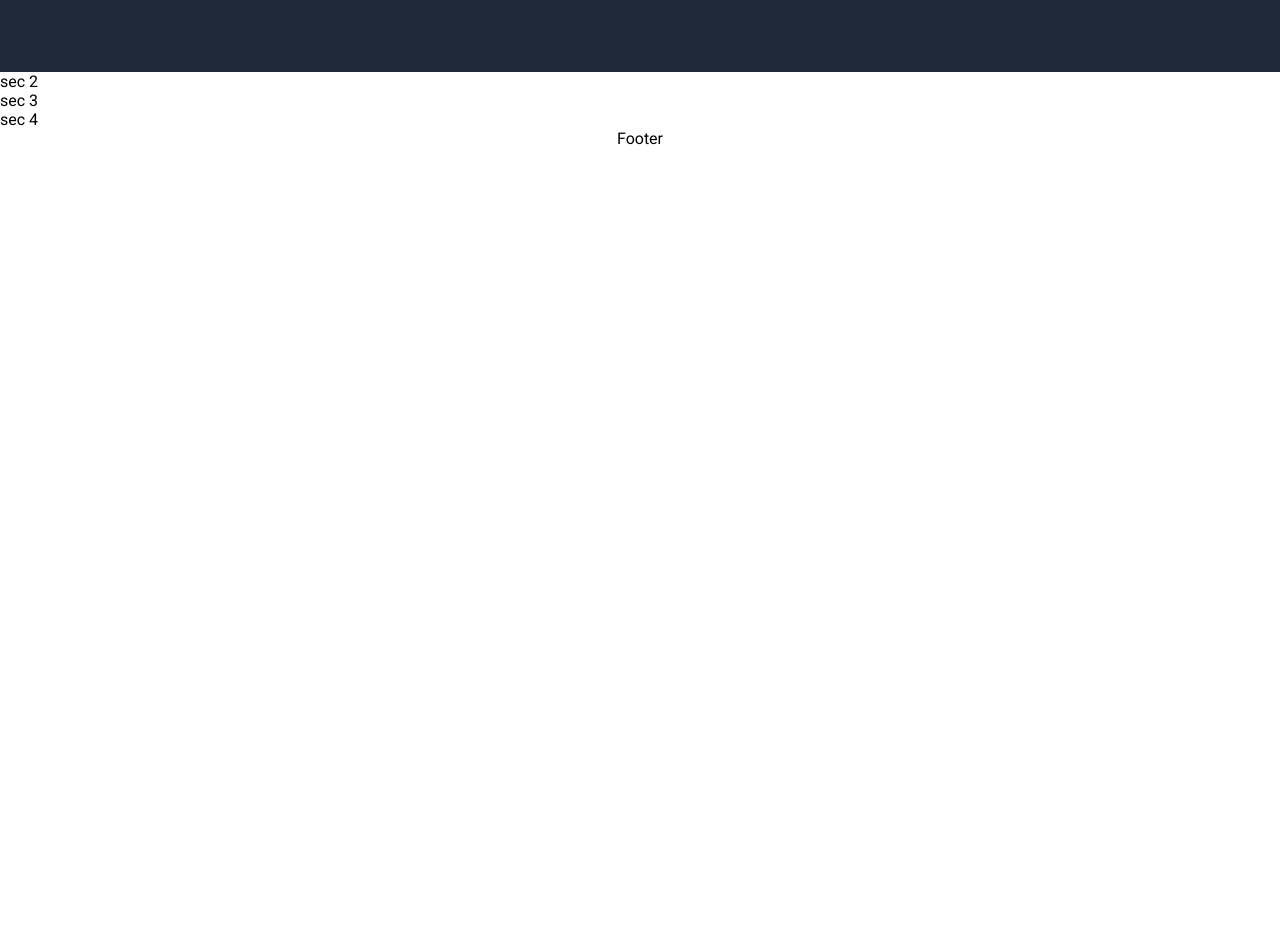
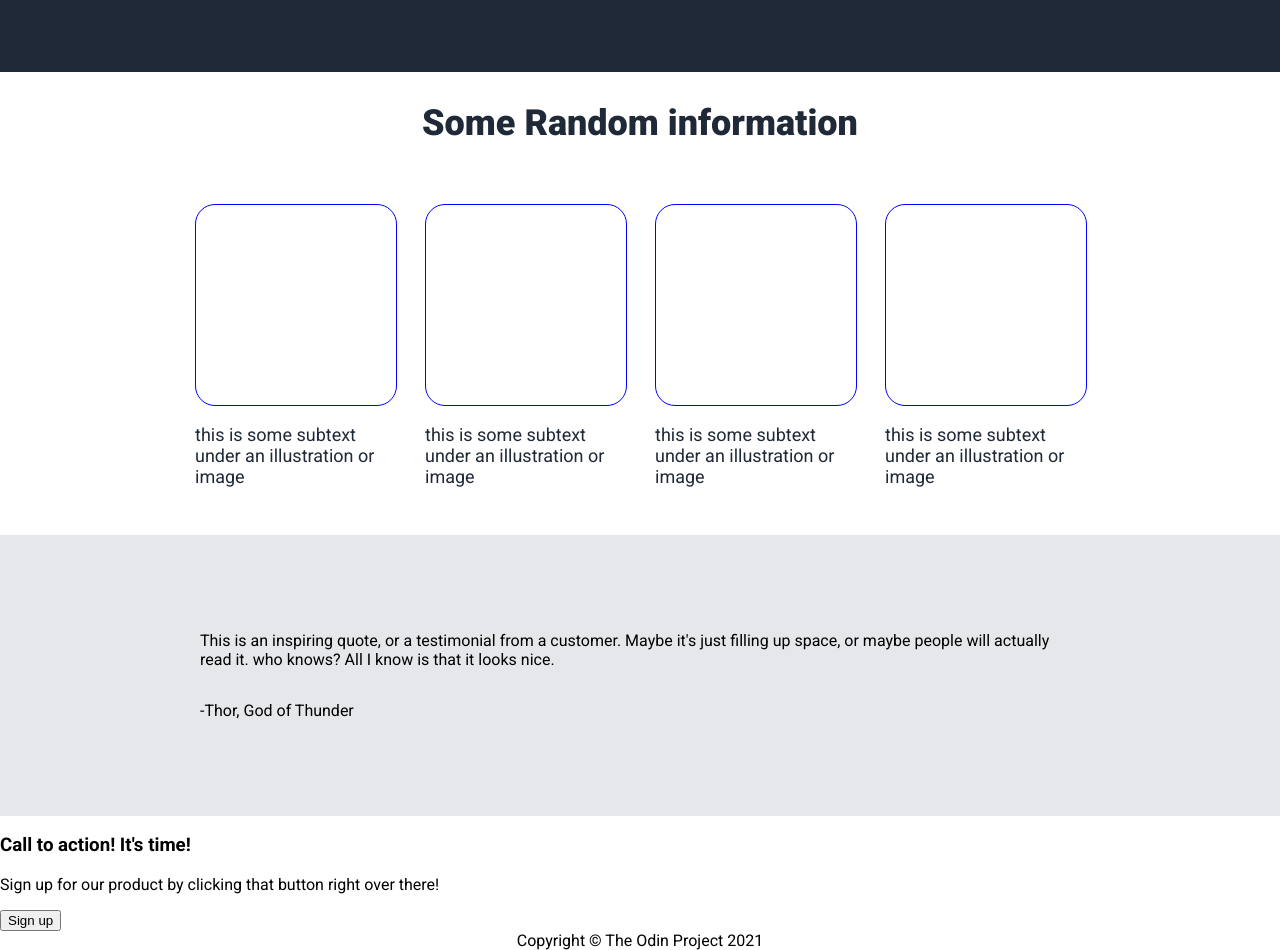
Before and after one commit to spx77-e59/landing-page, a plain HTML site: page index.html in a window 1280 px wide. Shown: the part 500-1450 px from the top of the page. Before the commit the page ends 800 px from the top, so only its background shows below. Drawn offline with Linux system fonts and the light colour scheme.

Commit message:
Add section 2 and a bit of section 3

```diff
--- a/index.html
+++ b/index.html
@@ -30,12 +30,52 @@
                     alt="deadpool and wolverine">
             </div>
         </section>
-        <section class="section-2">sec 2</section>
-        <section class="section-3">sec 3</section>
-        <section class="section-4">sec 4</section>
+        <section class="section-2">
+            <h2>Some Random information</h2>
+            <div class="container">
+                <div class="card">
+                    <div class="img-holder">
+                        <img src="" alt="">
+                    </div>
+                    <p>this is some subtext under an illustration or image</p>
+                </div>
+                <div class="card">
+                    <div class="img-holder">
+                        <img src="" alt="">
+                    </div>
+                    <p>this is some subtext under an illustration or image</p>
+                </div>
+                <div class="card">
+                    <div class="img-holder">
+                        <img src="" alt="">
+                    </div>
+                    <p>this is some subtext under an illustration or image</p>
+                </div>
+                <div class="card">
+                    <div class="img-holder">
+                        <img src="" alt="">
+                    </div>
+                    <p>this is some subtext under an illustration or image</p>
+                </div>
+            </div>
+        </section>
+        <section class="section-3">
+            <p class="quote">This is an inspiring quote, or a testimonial from a customer. Maybe it's just filling up
+                space, or maybe people will actually read it. who knows? All I know is that it looks nice.</p>
+            <p class="author">-Thor, God of Thunder</p>
+        </section>
+        <section class="section-4">
+            <div class="left">
+                <h3>Call to action! It's time!</h3>
+                <p>Sign up for our product by clicking that button right over there!</p>
+            </div>
+            <div class="right">
+                <button>Sign up</button>
+            </div>
+        </section>
     </main>
     <footer>
-        Footer
+        Copyright &copy; The Odin Project 2021
     </footer>
 </body>
 
--- a/styles.css
+++ b/styles.css
@@ -79,6 +79,45 @@ main {
     border: none;
 }
 
+.section-2 h2 {
+    text-align: center;
+    color: #1F2937;
+    font-size: 36px;
+    font-weight: 900;
+}
+
+.container {
+    display:flex;
+    justify-content: center;
+    gap: 30px;
+    flex-wrap: wrap;
+    padding: 30px 150px;
+}
+
+.card {
+    flex-shrink: 0;
+    max-width: 200px;
+}
+
+.card .img-holder {
+    border: 1px solid blue;
+    width: 200px;
+    height:200px;
+    border-radius: 20px;
+}
+
+.card p {
+    color: #1F2937;
+    font-size: 18px;
+}
+
+.section-3 {
+    background-color: #E5E7EB;
+    padding: 80px 200px;
+    display: flex;
+    flex-direction: column;
+}
+
 /* footer */
 
 footer {
```
